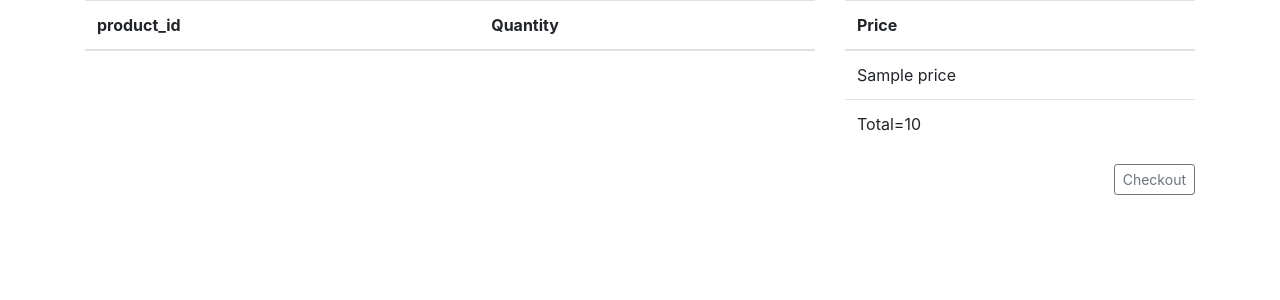
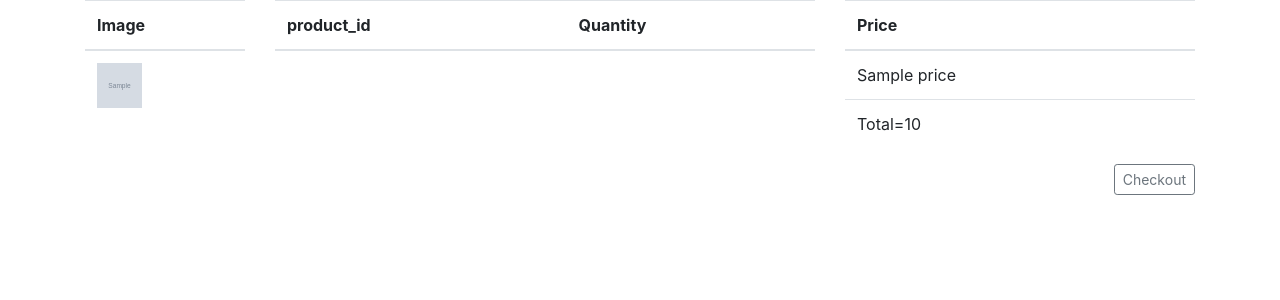
Before and after one commit to kunalsen944/Zappy-clone-using-cookies, a Django app: template zappyproject/templates/zappyapp/cartview.html in a window 1280 px wide. Shown: the part 65-365 px from the top of the page. Run offline with Django 3.2, Linux system fonts and the light colour scheme; the template is opened without the code that fills it: most values are stand-ins (such as "Sample title", 1, 10 or a date in 2020); grey boxes marked "Sample" are stand-in pictures; lists and menus that the app fills with data are empty; some libraries are stand-ins or nearby versions.

Commit message:
Images Are Displayed in Cart

```diff
--- a/zappyproject/templates/zappyapp/cartview.html
+++ b/zappyproject/templates/zappyapp/cartview.html
@@ -3,7 +3,23 @@
 <div class="container">
   {%if price%}
   <div class="row">
-<div class="col-md-8">
+    <div class="col-md-2">
+      <table class="table">
+        <thead>
+          <tr>
+          <th scope="col">Image</th>
+        </tr>
+        </thead>
+        <tbody>
+          {%for i in img%}
+          <tr>
+            <td><img src="{{i}}" height="45" width="45" alt=""></td>
+          </tr>
+          {%endfor%}
+        </tbody>
+      </table>
+    </div>
+<div class="col-md-6">
 <table class="table">
   <thead>
     <tr>
@@ -17,7 +33,7 @@
     <tr>
       <td>{{key}}</td>
       <td>
-      <form method="GET" action="{%url 'zappyapp:cartupdates'%}" class="form-group">
+      <form method="GET" action="{%url 'zappyapp:cartupdates'%}" >
       <input type="hidden" name="product_id" value="{{key}}"/>
       <input class="text-center"  min="1" max="20" type="number" name="items" value="{{value}}"/>
       </form>
```
Also changed, not shown: zappyproject/db.sqlite3.
